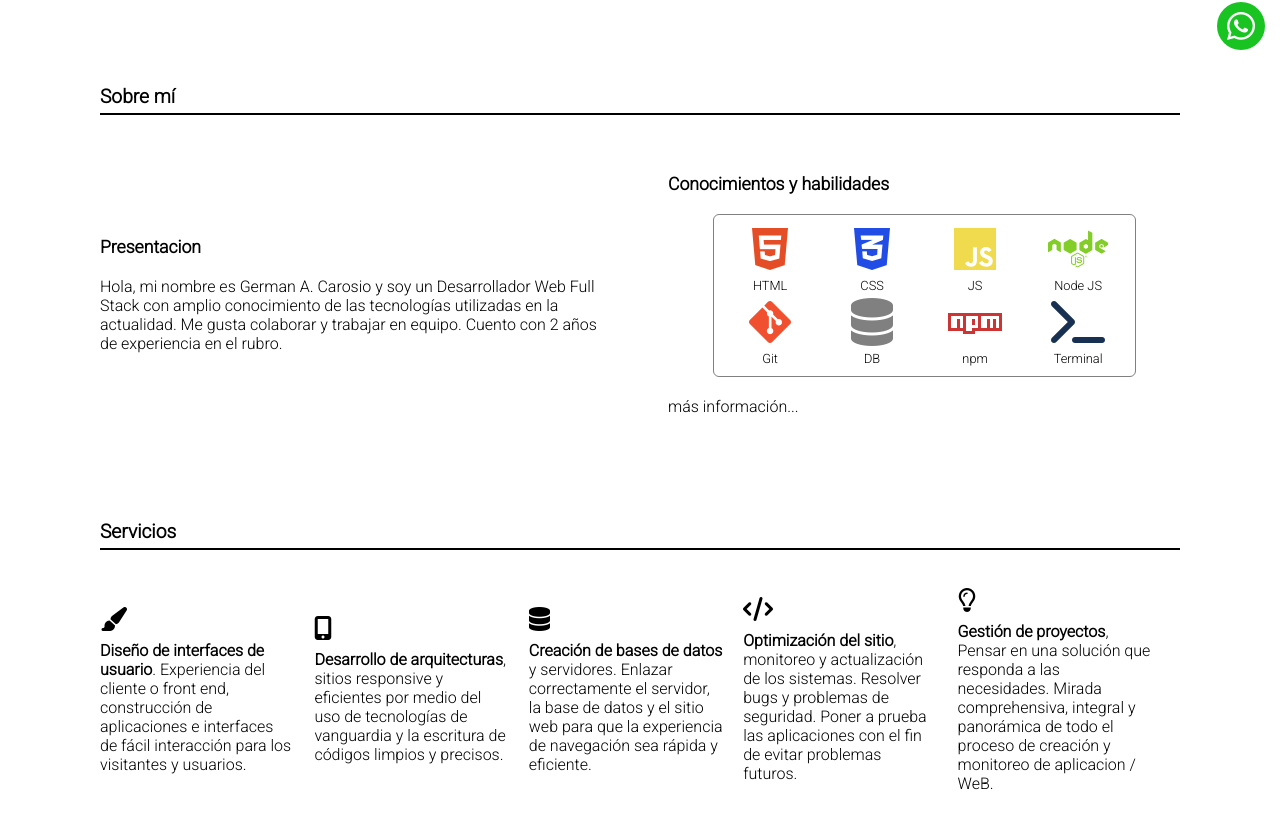
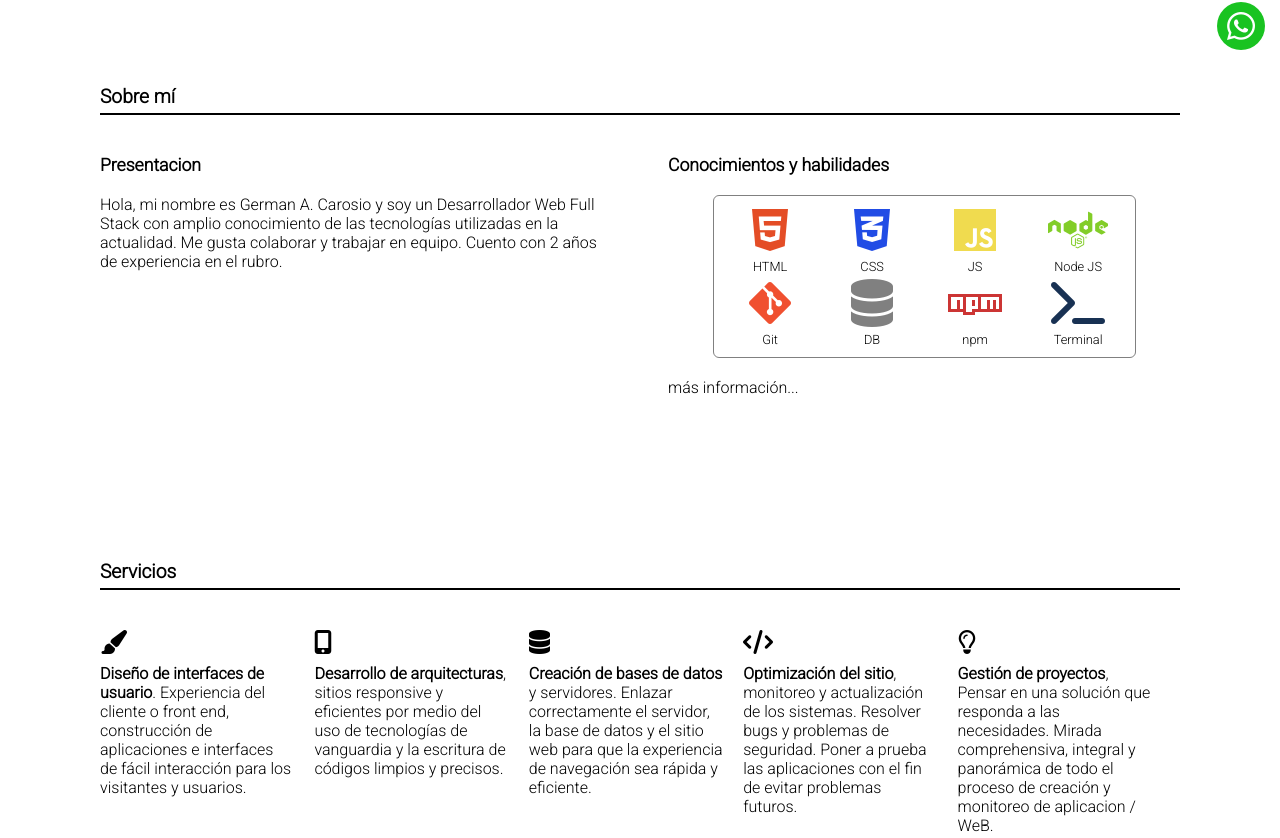
Before and after one commit to german-carosio/gc, a plain HTML site: page index.html in a window 1280 px wide. Shown: the part 735-1573 px from the top of the page. Drawn offline with nearby package versions, Linux system fonts and the light colour scheme.

Commit message:
mejoras responsive

```diff
--- a/css/estilos.css
+++ b/css/estilos.css
@@ -116,7 +116,7 @@ a,li {
 }
 
 .section-contenedor {
-    padding: 20px 0;
+    padding: 30px 0 0 0;
     display: flex;
     align-items: center;
     flex-direction: column;
@@ -131,7 +131,6 @@ a,li {
     width: 100%;
     display: flex;
     flex-direction: column;
-    justify-content: center;
 }
 
 /*MAIN - Portada*/
@@ -389,6 +388,7 @@ a,li {
     .section-contenedor {
         flex-direction: row;
         flex-wrap: wrap;
+        padding: 40px 0 0 0;
     }
 
     /*HEADER*/
@@ -397,13 +397,6 @@ a,li {
         padding: 0 30px;
     }
 
-    .nav {
-        display: block;
-    }
-
-    .menu-icono {
-        display: none;
-    }
 
     .logo {
         height: 35px;
@@ -418,7 +411,7 @@ a,li {
     /*MAIN - about*/
 
     .about article {
-        height: 35vh;
+        height: 30vh;
     }
 
 
@@ -477,7 +470,7 @@ a,li {
     /*service*/
     .service article {
         width: 30%;
-        height: 20vh;
+        height: 25vh;
     }
 
     /*portfolio*/
@@ -523,11 +516,14 @@ a,li {
         font-size: 3em;
     }
 
+    .about article {
+        height: 45vh;
+    }
 
     /*service*/
     .service article {
         width: 18%;
-        height: 30vh;
+        height: 40vh;
     }
 
     /*portfolio*/
```
